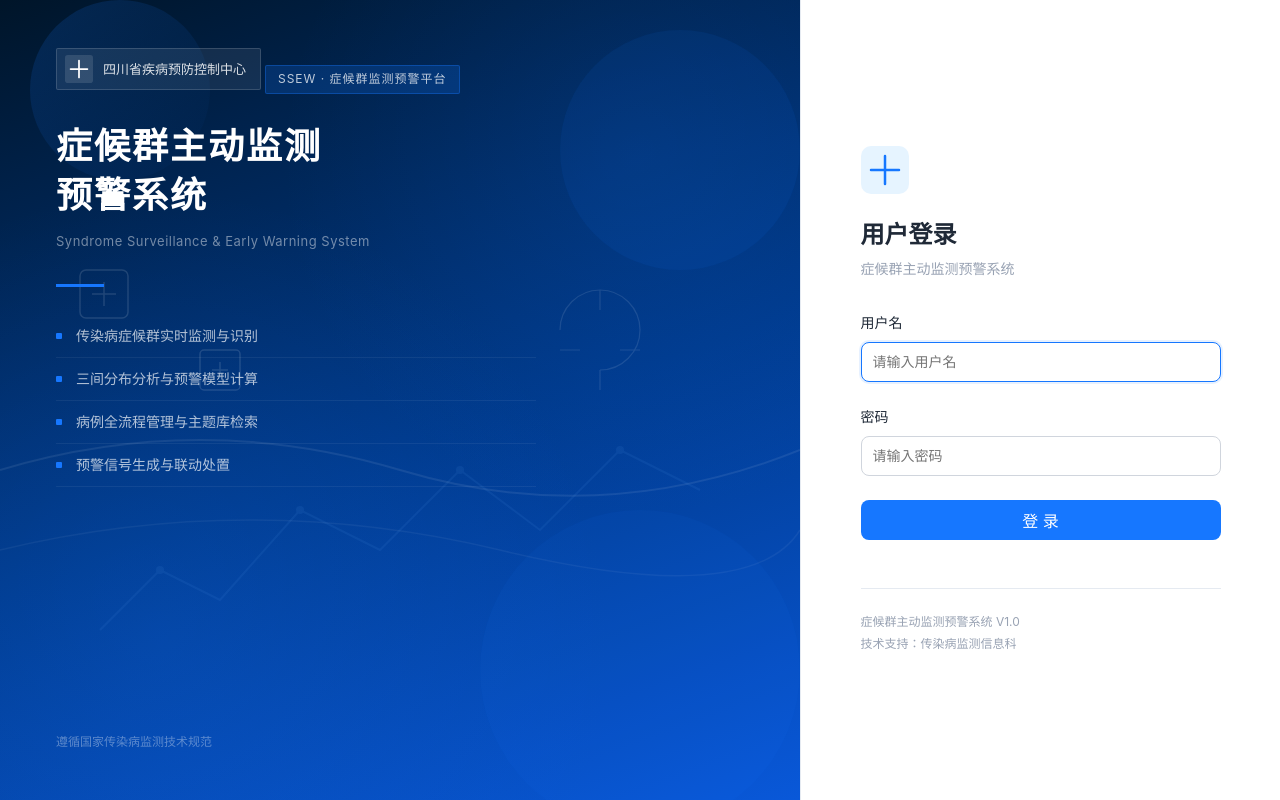
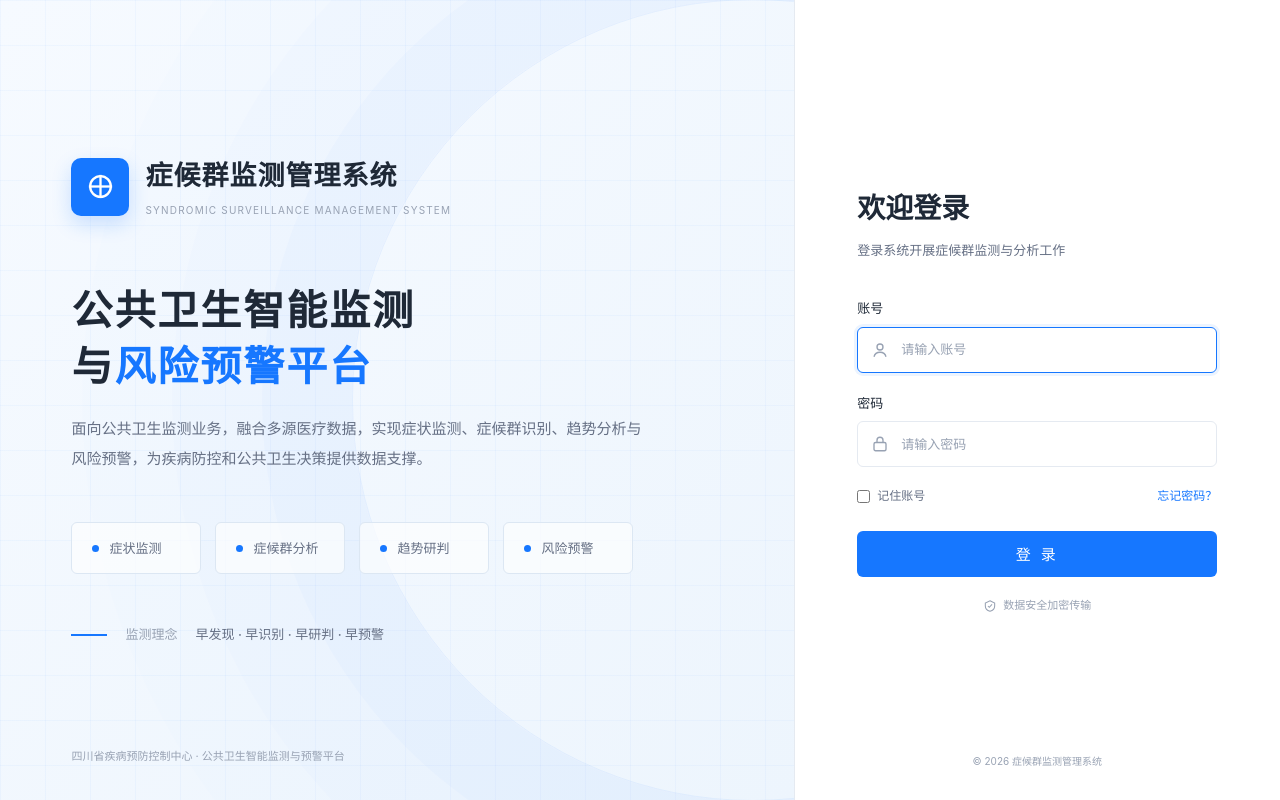
Before and after one commit to wlgqo/symptom, a Spring Boot app: page /login in a window 1280 px wide. Run offline with Spring Boot 4, Linux system fonts and the light colour scheme; data that the repository does not hold is empty.

Commit message:
按参考稿重构登录页：浅色品牌区与表单样式
- 左侧改为浅蓝渐变 + 医疗网格 + 环形装饰
- 增加 Logo、主标题、概念标签与监测理念
- 右侧表单增加图标输入框、记住账号与安全提示
- 保留原有 POST /login 登录逻辑，仅调整 login 相关样式

Co-authored-by: wlgqo <wlgqo@users.noreply.github.com>

```diff
--- a/src/main/resources/static/css/style.css
+++ b/src/main/resources/static/css/style.css
@@ -37,137 +37,212 @@ a { color: var(--primary); text-decoration: none; }
 a:hover { color: var(--primary-dark); }
 
 /* ========== 登录页 ========== */
-.login-body { margin: 0; background: #f0f2f5; }
+.login-body {
+    margin: 0;
+    background: var(--bg);
+    overflow: hidden;
+}
 
 .login-page {
-    display: flex;
-    min-height: 100vh;
+    width: 100%;
+    height: 100vh;
+    min-height: 650px;
+    display: grid;
+    grid-template-columns: 62% 38%;
+    background: var(--bg);
 }
 
 .login-brand-panel {
-    flex: 1;
-    min-width: 0;
-    background: linear-gradient(160deg, #001529 0%, #003a8c 55%, #0958d9 100%);
-    display: flex;
-    flex-direction: column;
-    justify-content: space-between;
-    padding: 48px 56px;
     position: relative;
     overflow: hidden;
+    padding: 70px 9%;
+    display: flex;
+    align-items: center;
+    background: linear-gradient(135deg, #F6FAFF 0%, #EDF5FD 100%);
 }
 
 .login-brand-panel::before {
-    content: '';
+    content: "";
     position: absolute;
     inset: 0;
-    background:
-        radial-gradient(circle at 20% 80%, rgba(22, 119, 255, 0.15) 0%, transparent 50%),
-        radial-gradient(circle at 80% 20%, rgba(22, 119, 255, 0.1) 0%, transparent 40%);
+    background-image:
+        linear-gradient(rgba(22, 119, 255, .035) 1px, transparent 1px),
+        linear-gradient(90deg, rgba(22, 119, 255, .035) 1px, transparent 1px);
+    background-size: 45px 45px;
+    pointer-events: none;
+}
+
+.login-brand-panel::after {
+    content: "";
+    position: absolute;
+    width: 800px;
+    height: 800px;
+    right: -360px;
+    top: 50%;
+    transform: translateY(-50%);
+    border-radius: 50%;
+    border: 1px solid rgba(22, 119, 255, .07);
+    box-shadow:
+        0 0 0 90px rgba(22, 119, 255, .018),
+        0 0 0 180px rgba(22, 119, 255, .012),
+        0 0 0 270px rgba(22, 119, 255, .008);
     pointer-events: none;
 }
 
 .login-brand-inner {
     position: relative;
-    z-index: 1;
-    max-width: 480px;
+    z-index: 2;
+    width: 100%;
+    max-width: 700px;
 }
 
-.login-org-badge {
-    display: inline-flex;
+.login-logo {
+    display: flex;
+    align-items: center;
+    gap: 16px;
+}
+
+.login-logo-icon {
+    width: 58px;
+    height: 58px;
+    display: flex;
+    align-items: center;
+    justify-content: center;
+    background: var(--primary);
+    color: #fff;
+    border-radius: 10px;
+    box-shadow: 0 8px 20px rgba(22, 119, 255, .2);
+}
+
+.login-logo-icon svg {
+    width: 31px;
+    height: 31px;
+}
+
+.login-logo-title {
+    font-size: 27px;
+    font-weight: 600;
+    letter-spacing: 1px;
+    color: var(--text);
+}
+
+.login-logo-subtitle {
+    margin-top: 5px;
+    color: var(--text-muted);
+    font-size: 10px;
+    letter-spacing: 1.2px;
+}
+
+.login-brand-main {
+    margin-top: 65px;
+}
+
+.login-brand-main h1 {
+    font-size: clamp(34px, 3.2vw, 48px);
+    line-height: 1.35;
+    font-weight: 600;
+    letter-spacing: 2px;
+    color: var(--text);
+}
+
+.login-brand-main h1 span {
+    color: var(--primary);
+}
+
+.login-brand-main p {
+    margin-top: 20px;
+    max-width: 570px;
+    color: var(--text-secondary);
+    font-size: 15px;
+    line-height: 2;
+}
+
+.login-concept-list {
+    margin-top: 48px;
+    display: flex;
+    gap: 14px;
+    flex-wrap: wrap;
+}
+
+.login-concept {
+    min-width: 130px;
+    padding: 15px 20px;
+    display: flex;
     align-items: center;
     gap: 10px;
-    padding: 6px 14px 6px 8px;
-    background: rgba(255, 255, 255, 0.08);
-    border: 1px solid rgba(255, 255, 255, 0.15);
-    border-radius: 2px;
-    margin-bottom: 32px;
-    color: rgba(255, 255, 255, 0.85);
+    border: 1px solid #DCE7F3;
+    border-radius: 6px;
+    background: rgba(255, 255, 255, .65);
+    color: var(--text-secondary);
     font-size: 13px;
 }
 
-.login-org-icon { width: 28px; height: 28px; flex-shrink: 0; }
-
-.login-system-name {
-    font-size: 36px;
-    font-weight: 600;
-    color: #fff;
-    line-height: 1.35;
-    letter-spacing: 2px;
-    margin-bottom: 12px;
+.login-concept-dot {
+    width: 7px;
+    height: 7px;
+    border-radius: 50%;
+    background: var(--primary);
+    flex-shrink: 0;
 }
 
-.login-system-en {
+.login-brand-slogan {
+    margin-top: 50px;
+    display: flex;
+    align-items: center;
+    gap: 18px;
+    color: var(--text-muted);
     font-size: 13px;
-    color: rgba(255, 255, 255, 0.45);
-    letter-spacing: 0.5px;
-    margin-bottom: 32px;
+    flex-wrap: wrap;
 }
 
-.login-divider {
-    width: 48px;
-    height: 3px;
+.login-brand-slogan-line {
+    width: 36px;
+    height: 2px;
     background: var(--primary);
-    margin-bottom: 28px;
 }
 
-.login-capabilities {
-    list-style: none;
-}
-
-.login-capabilities li {
-    position: relative;
-    padding: 10px 0 10px 20px;
-    color: rgba(255, 255, 255, 0.7);
-    font-size: 14px;
-    border-bottom: 1px solid rgba(255, 255, 255, 0.06);
-}
-
-.login-capabilities li::before {
-    content: '';
-    position: absolute;
-    left: 0;
-    top: 18px;
-    width: 6px;
-    height: 6px;
-    background: var(--primary);
-    border-radius: 1px;
+.login-brand-slogan strong {
+    color: var(--text-secondary);
+    font-weight: 500;
 }
 
 .login-brand-footer {
-    position: relative;
-    z-index: 1;
-    font-size: 12px;
-    color: rgba(255, 255, 255, 0.35);
+    position: absolute;
+    z-index: 3;
+    left: 9%;
+    bottom: 35px;
+    color: var(--text-muted);
+    font-size: 11px;
 }
 
 .login-form-panel {
-    width: 480px;
-    flex-shrink: 0;
+    position: relative;
     display: flex;
     align-items: center;
     justify-content: center;
-    padding: 48px;
     background: #fff;
     border-left: 1px solid var(--border);
 }
 
 .login-form-box {
-    width: 100%;
-    max-width: 360px;
+    width: 360px;
+    max-width: calc(100% - 70px);
 }
 
-.login-form-header { margin-bottom: 32px; }
+.login-form-header {
+    margin-bottom: 38px;
+}
 
 .login-form-header h2 {
-    font-size: 24px;
+    font-size: 28px;
     font-weight: 600;
     color: var(--text);
-    margin-bottom: 8px;
 }
 
 .login-form-header p {
-    font-size: 14px;
-    color: var(--text-muted);
+    margin-top: 10px;
+    color: var(--text-secondary);
+    font-size: 13px;
 }
 
 .login-alert {
@@ -175,90 +250,135 @@ a:hover { color: var(--primary-dark); }
     padding: 8px 12px;
     background: #fff2f0;
     border: 1px solid #ffccc7;
-    border-radius: var(--radius);
+    border-radius: 6px;
     color: var(--danger);
     font-size: 14px;
 }
 
-.login-field { margin-bottom: 24px; }
+.login-field {
+    margin-bottom: 20px;
+}
 
-.login-field label {
+.login-form-label {
     display: block;
     margin-bottom: 8px;
-    font-size: 14px;
     color: var(--text);
+    font-size: 13px;
+    font-weight: 500;
 }
 
-.login-form .form-control {
-    width: 100%;
-    height: 40px;
-    padding: 4px 11px;
-    border: 1px solid var(--border-strong);
-    border-radius: var(--radius);
-    font-size: 14px;
-    transition: border-color 0.2s, box-shadow 0.2s;
+.login-input-wrapper {
+    position: relative;
 }
 
-.login-form .form-control:hover { border-color: var(--primary); }
+.login-form-input {
+    width: 100%;
+    height: 46px;
+    padding: 0 14px 0 43px;
+    border: 1px solid var(--border);
+    border-radius: 6px;
+    outline: none;
+    font-size: 13px;
+    color: var(--text);
+    transition: .2s;
+    background: #fff;
+}
 
-.login-form .form-control:focus {
-    outline: none;
+.login-form-input::placeholder {
+    color: var(--text-muted);
+}
+
+.login-form-input:hover {
     border-color: var(--primary);
-    box-shadow: 0 0 0 2px rgba(22, 119, 255, 0.1);
+}
+
+.login-form-input:focus {
+    border-color: var(--primary);
+    box-shadow: 0 0 0 3px rgba(22, 119, 255, .08);
+}
+
+.login-input-icon {
+    position: absolute;
+    left: 14px;
+    top: 50%;
+    transform: translateY(-50%);
+    color: var(--text-muted);
+    pointer-events: none;
+}
+
+.login-input-icon svg {
+    width: 18px;
+    height: 18px;
+    display: block;
+}
+
+.login-options {
+    display: flex;
+    justify-content: space-between;
+    align-items: center;
+    margin-top: 2px;
+    margin-bottom: 25px;
+}
+
+.login-remember {
+    display: flex;
+    align-items: center;
+    gap: 7px;
+    color: var(--text-secondary);
+    font-size: 12px;
+    cursor: pointer;
+}
+
+.login-remember input {
+    accent-color: var(--primary);
+}
+
+.login-forget {
+    color: var(--primary);
+    font-size: 12px;
+    cursor: pointer;
 }
 
 .btn-login {
     width: 100%;
-    height: 40px;
+    height: 46px;
+    border: 0;
+    border-radius: 6px;
     background: var(--primary);
     color: #fff;
-    border: none;
-    border-radius: var(--radius);
-    font-size: 16px;
-    font-weight: 500;
+    font-size: 15px;
+    letter-spacing: 3px;
     cursor: pointer;
-    transition: background 0.2s;
+    transition: .2s;
 }
 
-.btn-login:hover { background: var(--primary-dark); }
-
-.login-form-footer {
-    margin-top: 48px;
-    padding-top: 24px;
-    border-top: 1px solid var(--border);
-    display: flex;
-    flex-direction: column;
-    gap: 4px;
-    font-size: 12px;
-    color: var(--text-muted);
+.btn-login:hover {
+    background: var(--primary-dark);
+    box-shadow: 0 6px 16px rgba(22, 119, 255, .2);
 }
 
-.login-bg-svg {
-    position: absolute;
-    inset: 0;
-    width: 100%;
-    height: 100%;
-    pointer-events: none;
+.login-security-tip {
+    margin-top: 20px;
+    display: flex;
+    justify-content: center;
+    align-items: center;
+    gap: 6px;
+    color: var(--text-muted);
+    font-size: 11px;
 }
 
-.login-system-tag {
-    display: inline-block;
-    margin-bottom: 16px;
-    padding: 4px 12px;
-    font-size: 12px;
-    color: rgba(255, 255, 255, 0.75);
-    background: rgba(22, 119, 255, 0.2);
-    border: 1px solid rgba(22, 119, 255, 0.35);
-    border-radius: 2px;
-    letter-spacing: 1px;
+.login-security-tip svg {
+    width: 14px;
+    height: 14px;
 }
 
-.login-form-logo {
-    margin-bottom: 16px;
-}
-
-.login-form-header .login-form-logo + h2 {
-    margin-bottom: 4px;
+.login-page-footer {
+    position: absolute;
+    bottom: 30px;
+    width: 100%;
+    text-align: center;
+    color: var(--text-muted);
+    font-size: 10px;
 }
 
 /* ========== 主布局 ========== */
--- a/src/main/resources/templates/login.html
+++ b/src/main/resources/templates/login.html
@@ -1,102 +1,114 @@
 <!DOCTYPE html>
-<html xmlns:th="http://www.thymeleaf.org">
+<html xmlns:th="http://www.thymeleaf.org" lang="zh-CN">
 <head>
     <meta charset="UTF-8">
     <meta name="viewport" content="width=device-width, initial-scale=1.0">
-    <title>登录 - 症候群主动监测预警系统</title>
+    <title>登录 - 症候群监测管理系统</title>
     <link rel="stylesheet" th:href="@{/css/style.css}">
 </head>
 <body class="login-body">
 <div class="login-page">
-    <aside class="login-brand-panel">
-        <svg class="login-bg-svg" viewBox="0 0 800 900" preserveAspectRatio="xMidYMid slice" aria-hidden="true">
-            <defs>
-                <linearGradient id="lg1" x1="0%" y1="0%" x2="100%" y2="100%">
-                    <stop offset="0%" stop-color="#1677ff" stop-opacity="0.18"/>
-                    <stop offset="100%" stop-color="#1677ff" stop-opacity="0"/>
-                </linearGradient>
-            </defs>
-            <circle cx="120" cy="140" r="90" fill="url(#lg1)"/>
-            <circle cx="680" cy="200" r="120" fill="rgba(22,119,255,0.08)"/>
-            <circle cx="640" cy="720" r="160" fill="rgba(22,119,255,0.06)"/>
-            <path d="M0 520 Q200 460 400 520 T800 500" stroke="rgba(255,255,255,0.08)" stroke-width="2" fill="none"/>
-            <path d="M0 600 Q250 540 500 600 T800 580" stroke="rgba(255,255,255,0.05)" stroke-width="1.5" fill="none"/>
-            <g opacity="0.12" stroke="#fff" stroke-width="1.5" fill="none">
-                <rect x="80" y="320" width="48" height="48" rx="6"/>
-                <path d="M104 332v24M92 344h24"/>
-                <rect x="200" y="400" width="40" height="40" rx="4"/>
-                <path d="M220 412v16M212 420h16"/>
-            </g>
-            <g opacity="0.1" fill="none" stroke="#fff" stroke-width="1.2">
-                <path d="M560 380c0-22 18-40 40-40s40 18 40 40-18 40-40 40"/>
-                <path d="M600 360v-20M600 420v20M580 400h-20M620 400h20"/>
-            </g>
-            <g opacity="0.08">
-                <polyline points="100,680 160,620 220,650 300,560 380,600 460,520 540,580 620,500 700,540" fill="none" stroke="#69b1ff" stroke-width="2"/>
-                <circle cx="160" cy="620" r="4" fill="#69b1ff"/>
-                <circle cx="300" cy="560" r="4" fill="#69b1ff"/>
-                <circle cx="460" cy="520" r="4" fill="#69b1ff"/>
-                <circle cx="620" cy="500" r="4" fill="#69b1ff"/>
-            </g>
-        </svg>
 
+    <section class="login-brand-panel">
         <div class="login-brand-inner">
-            <div class="login-org-badge">
-                <svg class="login-org-icon" viewBox="0 0 40 40" fill="none" aria-hidden="true">
-                    <rect width="40" height="40" rx="4" fill="rgba(255,255,255,0.12)"/>
-                    <path d="M20 8v24M8 20h24" stroke="#fff" stroke-width="2.5" stroke-linecap="round"/>
-                </svg>
-                <span>四川省疾病预防控制中心</span>
+            <div class="login-logo">
+                <div class="login-logo-icon">
+                    <svg viewBox="0 0 24 24" fill="none" stroke="currentColor" stroke-width="1.8" aria-hidden="true">
+                        <path d="M12 3v18"/>
+                        <path d="M3 12h18"/>
+                        <circle cx="12" cy="12" r="8"/>
+                    </svg>
+                </div>
+                <div>
+                    <div class="login-logo-title">症候群监测管理系统</div>
+                    <div class="login-logo-subtitle">SYNDROMIC SURVEILLANCE MANAGEMENT SYSTEM</div>
+                </div>
             </div>
-            <p class="login-system-tag">SSEW · 症候群监测预警平台</p>
-            <h1 class="login-system-name">症候群主动监测<br>预警系统</h1>
-            <p class="login-system-en">Syndrome Surveillance &amp; Early Warning System</p>
-            <div class="login-divider"></div>
-            <ul class="login-capabilities">
-                <li>传染病症候群实时监测与识别</li>
-                <li>三间分布分析与预警模型计算</li>
-                <li>病例全流程管理与主题库检索</li>
-                <li>预警信号生成与联动处置</li>
-            </ul>
+
+            <div class="login-brand-main">
+                <h1>公共卫生智能监测<br>与<span>风险预警平台</span></h1>
+                <p>面向公共卫生监测业务，融合多源医疗数据，实现症状监测、症候群识别、趋势分析与风险预警，为疾病防控和公共卫生决策提供数据支撑。</p>
+            </div>
+
+            <div class="login-concept-list">
+                <div class="login-concept"><span class="login-concept-dot"></span>症状监测</div>
+                <div class="login-concept"><span class="login-concept-dot"></span>症候群分析</div>
+                <div class="login-concept"><span class="login-concept-dot"></span>趋势研判</div>
+                <div class="login-concept"><span class="login-concept-dot"></span>风险预警</div>
+            </div>
+
+            <div class="login-brand-slogan">
+                <span class="login-brand-slogan-line"></span>
+                <span>监测理念</span>
+                <strong>早发现 · 早识别 · 早研判 · 早预警</strong>
+            </div>
         </div>
+
         <div class="login-brand-footer">
-            <span>遵循国家传染病监测技术规范</span>
+            四川省疾病预防控制中心 · 公共卫生智能监测与预警平台
         </div>
-    </aside>
+    </section>
 
-    <main class="login-form-panel">
+    <section class="login-form-panel">
         <div class="login-form-box">
             <div class="login-form-header">
-                <div class="login-form-logo">
-                    <svg viewBox="0 0 48 48" width="48" height="48" aria-hidden="true">
-                        <rect width="48" height="48" rx="10" fill="#e6f4ff"/>
-                        <path d="M24 10v28M10 24h28" stroke="#1677ff" stroke-width="2.5" stroke-linecap="round"/>
-                    </svg>
-                </div>
-                <h2>用户登录</h2>
-                <p>症候群主动监测预警系统</p>
+                <h2>欢迎登录</h2>
+                <p>登录系统开展症候群监测与分析工作</p>
             </div>
 
             <div th:if="${error}" class="login-alert" th:text="${error}"></div>
 
             <form method="post" action="/login" class="login-form">
                 <div class="login-field">
-                    <label for="username">用户名</label>
-                    <input type="text" id="username" name="username" class="form-control" placeholder="请输入用户名" required autofocus autocomplete="username">
+                    <label class="login-form-label" for="username">账号</label>
+                    <div class="login-input-wrapper">
+                        <span class="login-input-icon" aria-hidden="true">
+                            <svg viewBox="0 0 24 24" fill="none" stroke="currentColor" stroke-width="1.8">
+                                <circle cx="12" cy="8" r="4"/>
+                                <path d="M4 21c1-4 3.5-6 8-6s7 2 8 6"/>
+                            </svg>
+                        </span>
+                        <input type="text" id="username" name="username" class="login-form-input"
+                               placeholder="请输入账号" required autofocus autocomplete="username">
+                    </div>
                 </div>
+
                 <div class="login-field">
-                    <label for="password">密码</label>
-                    <input type="password" id="password" name="password" class="form-control" placeholder="请输入密码" required autocomplete="current-password">
+                    <label class="login-form-label" for="password">密码</label>
+                    <div class="login-input-wrapper">
+                        <span class="login-input-icon" aria-hidden="true">
+                            <svg viewBox="0 0 24 24" fill="none" stroke="currentColor" stroke-width="1.8">
+                                <rect x="4" y="10" width="16" height="11" rx="2"/>
+                                <path d="M8 10V7a4 4 0 018 0v3"/>
+                            </svg>
+                        </span>
+                        <input type="password" id="password" name="password" class="login-form-input"
+                               placeholder="请输入密码" required autocomplete="current-password">
+                    </div>
                 </div>
+
+                <div class="login-options">
+                    <label class="login-remember">
+                        <input type="checkbox" name="remember">
+                        <span>记住账号</span>
+                    </label>
+                    <span class="login-forget">忘记密码？</span>
+                </div>
+
                 <button type="submit" class="btn-login">登 录</button>
+
+                <div class="login-security-tip">
+                    <svg viewBox="0 0 24 24" fill="none" stroke="currentColor" stroke-width="1.8" aria-hidden="true">
+                        <path d="M12 3l8 4v5c0 4.8-3.4 7.9-8 9-4.6-1.1-8-4.2-8-9V7l8-4z"/>
+                        <path d="m8.5 12 2.3 2.3 4.7-5"/>
+                    </svg>
+                    数据安全加密传输
+                </div>
             </form>
+        </div>
 
-            <div class="login-form-footer">
-                <span>症候群主动监测预警系统 V1.0</span>
-                <span>技术支持：传染病监测信息科</span>
-            </div>
-        </div>
-    </main>
+        <div class="login-page-footer">© 2026 症候群监测管理系统</div>
+    </section>
 </div>
 </body>
 </html>
```
Also changed, not shown: other parts of src/main/resources/static/css/style.css (+90 -4 lines).
